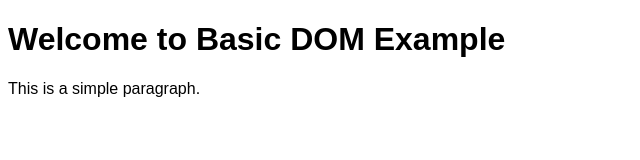
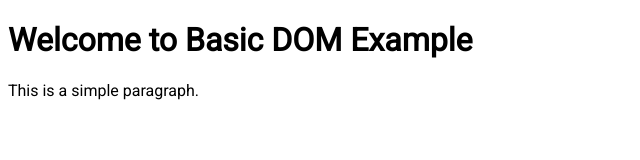
Before and after one commit to djiwandou-p/sefc-revou, a plain HTML site: page 1-basic-dom/index.html in a window 1280 px wide. Shown: the whole page, without its empty margins (0-640 px from the left). Drawn offline with Linux system fonts and the light colour scheme.

Commit message:
feat: Using google-fonts

```diff
--- a/1-basic-dom/css/style.css
+++ b/1-basic-dom/css/style.css
@@ -1,3 +1,3 @@
 body {
-    font-family: Arial, sans-serif;
-  }
+    font-family: 'Roboto', sans-serif;
+}
--- a/1-basic-dom/index.html
+++ b/1-basic-dom/index.html
@@ -1,6 +1,7 @@
 <!DOCTYPE html>
 <html lang="en">
 <head>
+  <link href="https://fonts.googleapis.com/css2?family=Roboto&display=swap" rel="stylesheet">
   <meta charset="UTF-8">
   <title>Basic DOM Example</title>
   <link rel="stylesheet" href="css/style.css">
```
